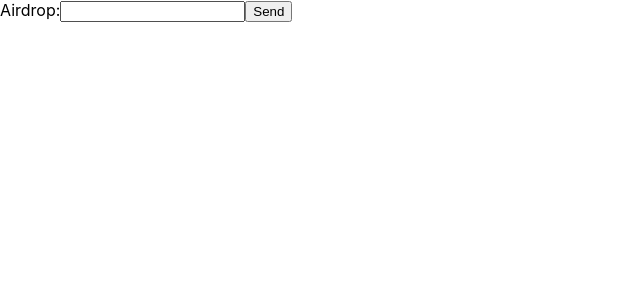
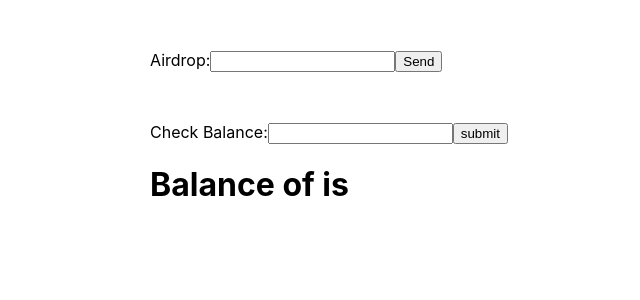
Before and after one commit to siddharthteli/solana-react, a React (Create React App) app: page / in a window 1280 px wide. Shown: the top 300 px of the page, without its empty margins (0-640 px from the left). Built offline with nearby package versions, Linux system fonts and the light colour scheme.

Commit message:
Add: failed to get balance of account

```diff
--- a/src/App.tsx
+++ b/src/App.tsx
@@ -4,6 +4,7 @@ import {Connection, PublicKey} from "@solana/web3.js"
 import React, { useState } from "react"
 import {balance,airDrop} from "./helpers/userBalance"
 import Airdrop  from './components/Airdrop/Airdrop';
+import Balance  from './components/Balance/Balance';
 class App extends React.Component<{}, { balance: number}> {
 
 
@@ -20,6 +21,7 @@ class App extends React.Component<{}, { balance: number}> {
     return (
       <div className="App">
       <Airdrop/>
+      <Balance/>
       </div>
     );
   }
--- a/src/components/Airdrop/Airdrop.css
+++ b/src/components/Airdrop/Airdrop.css
@@ -0,0 +1,7 @@
+div{
+    margin: 50px;
+
+
+
+
+}
--- a/src/components/Airdrop/Airdrop.js
+++ b/src/components/Airdrop/Airdrop.js
@@ -1,7 +1,7 @@
 import React from 'react';
 
 import {airDrop} from '../../helpers/userBalance';
-
+import './Airdrop.css'
 
 export default class Airdrop extends React.Component {
     constructor(props) {
@@ -18,7 +18,7 @@ export default class Airdrop extends React.Component {
 
             <form onSubmit={this.onClick}>
             <label>Airdrop:
-                <input type="text" value={this.state.address}/>
+                <input type="text" />
             </label>
             <input type="submit" value="Send"/>
             </form>
--- a/src/components/Balance/Balance.js
+++ b/src/components/Balance/Balance.js
@@ -1,14 +1,43 @@
 import React from "react";
-
+import   {balance,temp} from '../../helpers/userBalance';
 
 
 export default class Balance extends React.Component
 {
     constructor(props) {
       super(props)
+      this.state={balance:'',address:""}
+
+
+    }
+     async onClick() {
+      console.log("Inside onclick")
+      alert("asdsa")
+     let address='83astBRguLMdt2h5U1Tpdq5tjFoJ6noeGwaY3mDLVcri';
+      alert("Before balance call");
+     let bal= await balance(address);
+     console.log("value ofmtemkp"+bal);
+     alert("End of onclick");
+      }
+
+
+
+
+  render() {
+
+
+        return <div>
+          <form onSubmit={this.onClick}>
+            <label>Check Balance:
+              <input type="string"/>
+              <input type="submit" value="submit"/>
+            </label>
+            <h1>Balance of {this.state.address} is {this.state.balance}</h1>
+
+          </form>
+        </div>
     }
 
-    render() {
-        return <div>as</div>
-    }
+
+
 }
--- a/src/helpers/userBalance.tsx
+++ b/src/helpers/userBalance.tsx
@@ -4,36 +4,64 @@ import React from "react"
 
 //Returns Connection ka object
 export async function connectTo() {
-    const connection = new Connection("http://localhost:8899", "confirmed");
+    const connection = new Connection("http://localhost:8899");
     return connection;
 }
 
 //Returns balance of address.
-export async function balance(key:String) {
+export async function balance(key:String) :Promise<number> {
+    try{
 
+    alert("Inside Helper function")
+    console.log("Inside balance function");
     const connection = await connectTo();
+    alert("AFter connection object")
     let address=await publicAddress(key);
-
-   let temp=await connection.getBalance(address,'confirmed');
+    alert("AFter public address convertion"+address)
+   let temp=await connection.getBalance(address);
+   alert("AFter getbalance function")
    console.log("COnnection value:--",connection);
    console.log("Balance --",temp);
 
    return temp;
+    }
+
+    catch(e:any) {
+        console.log("Some error"+e.toString());
+        return -1;
+    }
+
+
 
 }
 //Returns Dummy address.
 //'83astBRguLMdt2h5U1Tpdq5tjFoJ6noeGwaY3mDLVcri'
-export async function publicAddress(key:String) {
+export async function publicAddress(key:String){
     let address=new PublicKey(key);
 
     return address;
 }
 
 
-export async function airDrop(key:String) {
+export async function temp() :Promise<String>{
+
+    let name:String ="sidd";
+    return name;
+
+}
+
+
+export async function airDrop(key:String)  {
     const connection = await connectTo();
     let address=await publicAddress(key);
     const airdropSignature = await connection.requestAirdrop(address,9999);
 
 
 }
+
+export async function temp1(
+    name:String
+  ): Promise<String> {
+
+    return name;
+  }
```
